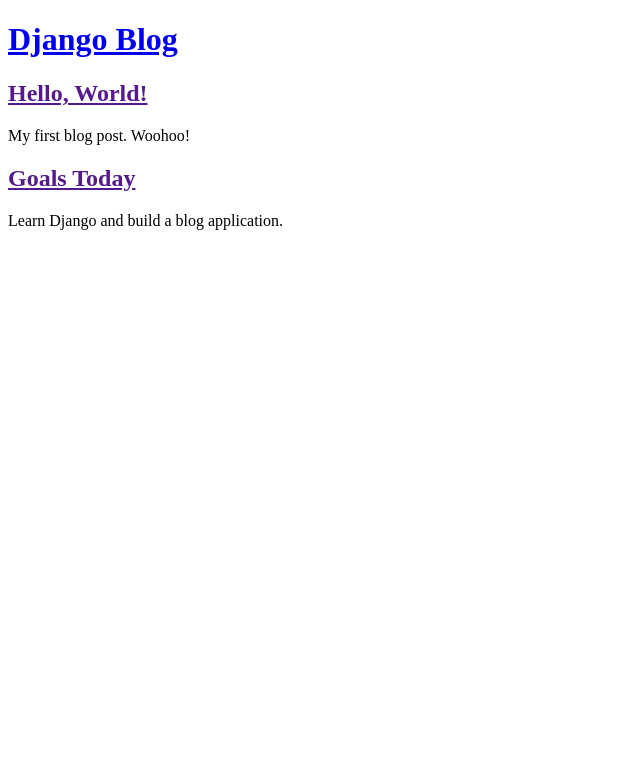
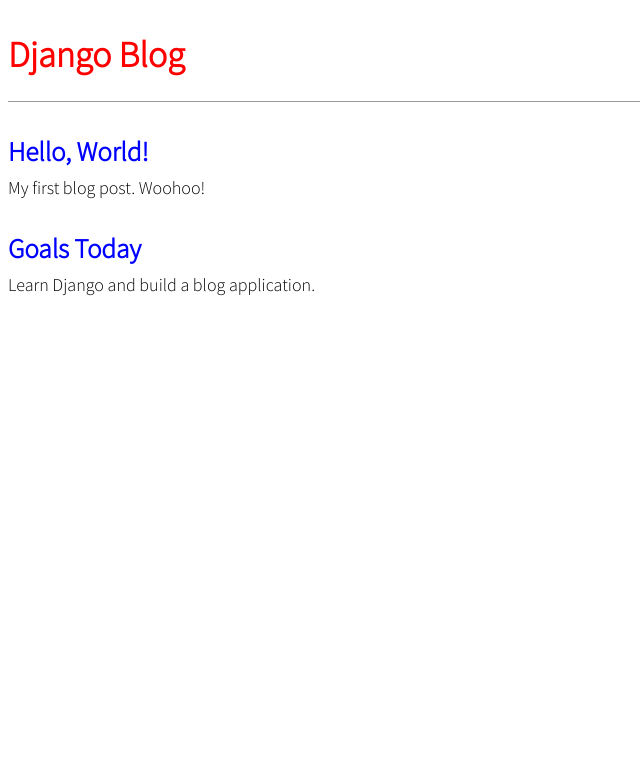
Before and after one commit to harmardir/blog-app, a Django app: page / in a window 1280 px wide. Shown: the top 767 px of the page, without its empty margins (0-640 px from the left). Run offline with Django 4.2, Linux system fonts and the light colour scheme; data comes from the database, SQL or seed files in the repository.

Commit message:
adding static

```diff
--- a/blog/config/settings.py
+++ b/blog/config/settings.py
@@ -116,7 +116,8 @@
 # Static files (CSS, JavaScript, Images)
 # https://docs.djangoproject.com/en/4.1/howto/static-files/
 
-STATIC_URL = 'static/'
+STATIC_URL = '/static/'
+STATICFILES_DIRS = [str(BASE_DIR.joinpath('static'))]
 
 # Default primary key field type
 # https://docs.djangoproject.com/en/4.1/ref/settings/#default-auto-field
--- /dev/null
+++ b/blog/static/css/base.css
@@ -0,0 +1,47 @@
+body {
+    font-family: 'Source Sans Pro' , sans-serif;
+    font-size: 18px;
+}
+
+header {
+    border-bottom: 1px solid #999;
+    margin-bottom: 2rem;
+    display: flex;
+}
+
+header h1 a {
+    color: red;
+    text-decoration: none;
+}
+
+.nav-left {
+    margin-right: auto;
+}
+
+.nav-right {
+    display: flex;
+    padding-top: 2rem;
+}
+
+.post-entry {
+    margin-bottom: 2rem;
+}
+
+.post-entry h2 {
+    margin: 0.5rem 0;
+}
+
+.post-entry h2 a ,
+.post-entry h2 a:visited {
+    color: blue;
+    text-decoration: none;
+}
+
+.post-entry p {
+    margin: 0;
+    font-weight: 400;
+}
+
+.post-entry h2 a:hover {
+    color: red;
+}
--- a/blog/templates/base.html
+++ b/blog/templates/base.html
@@ -1,10 +1,12 @@
-<!DOCTYPE html>
+{% load static %}
 <html lang="en">
 <head>
     <meta charset="UTF-8">
     <meta http-equiv="X-UA-Compatible" content="IE=edge">
     <meta name="viewport" content="width=device-width, initial-scale=1.0">
     <title>Django Blog</title>
+    <link rel="stylesheet" href="{% static 'css/base.css' %}">
+    <link href="https://fonts.googleapis.com/css2?family=Source+Sans+Pro:wght@300&display=swap" rel="stylesheet">
 </head>
 <body>
     <header>
--- a/blog/templates/home.html
+++ b/blog/templates/home.html
@@ -4,7 +4,7 @@
 
     {% for post in object_list %}
 
-    <div class="="post-entry>
+    <div class="post-entry">
 
         <h2><a href="">{{ post.title }}</a></h2>
         <p>{{ post.body }}</p>
```
